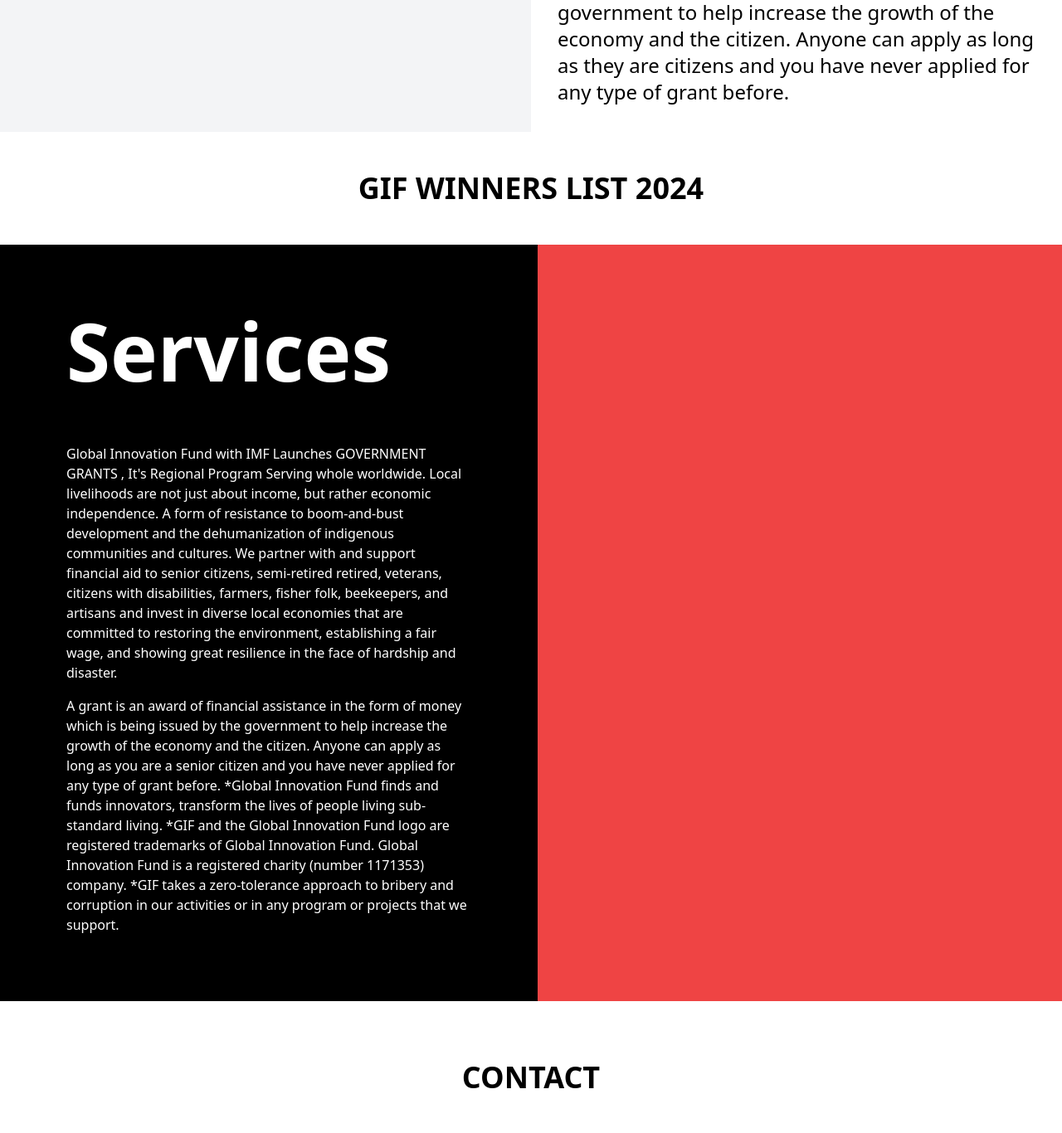
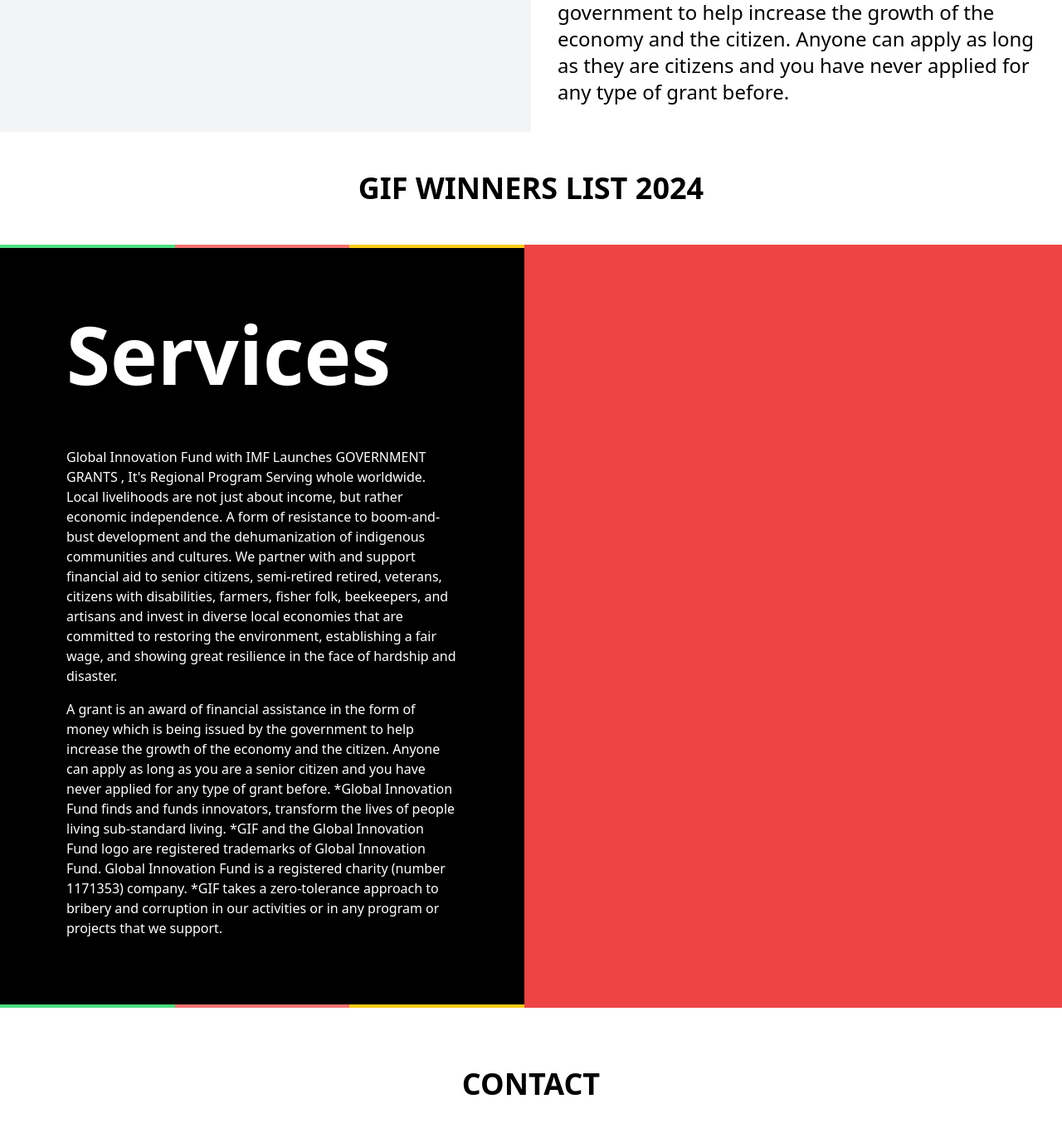
Before and after one commit to TobiLight/gif, a SvelteKit app: page / in a window 1280 px wide. Shown: the part 1329-2695 px from the top of the page at 83% size. Built offline with nearby package versions, Linux system fonts and the light colour scheme.

Commit message:
fix: ui redesign

```diff
--- a/src/routes/+page.svelte
+++ b/src/routes/+page.svelte
@@ -180,6 +180,12 @@
 
 <section id="services" class="">
 	<div class="flex flex-col lg:flex-row w-full">
+		<div class="grid w-full">
+			<div class="lg:hdden flex">
+				<div class="bg-green-400 h-1 w-full"></div>
+				<div class="bg-red-400 h-1 w-full"></div>
+				<div class="bg-yellow-400 h-1 w-full"></div>
+			</div>
 			<div class="grid w-full bg-black text-white p-8">
 				<div class="grid gap-16 md:p-12">
 					<h1 class="text-5xl text-center md:text-left md:text-8xl font-semibold">Services</h1>
@@ -190,24 +196,32 @@
 							economic independence. A form of resistance to boom-and-bust development and the
 							dehumanization of indigenous communities and cultures. We partner with and support
 							financial aid to senior citizens, semi-retired retired, veterans, citizens with
-						disabilities, farmers, fisher folk, beekeepers, and artisans and invest in diverse local
-						economies that are committed to restoring the environment, establishing a fair wage, and
-						showing great resilience in the face of hardship and disaster.
+							disabilities, farmers, fisher folk, beekeepers, and artisans and invest in diverse
+							local economies that are committed to restoring the environment, establishing a fair
+							wage, and showing great resilience in the face of hardship and disaster.
 						</p>
 						<p>
 							A grant is an award of financial assistance in the form of money which is being issued
-						by the government to help increase the growth of the economy and the citizen. Anyone can
-						apply as long as you are a senior citizen and you have never applied for any type of
-						grant before. *Global Innovation Fund finds and funds innovators, transform the lives of
-						people living sub-standard living. *GIF and the Global Innovation Fund logo are
-						registered trademarks of Global Innovation Fund. Global Innovation Fund is a registered
-						charity (number 1171353) company. *GIF takes a zero-tolerance approach to bribery and
-						corruption in our activities or in any program or projects that we support.
+							by the government to help increase the growth of the economy and the citizen. Anyone
+							can apply as long as you are a senior citizen and you have never applied for any type
+							of grant before. *Global Innovation Fund finds and funds innovators, transform the
+							lives of people living sub-standard living. *GIF and the Global Innovation Fund logo
+							are registered trademarks of Global Innovation Fund. Global Innovation Fund is a
+							registered charity (number 1171353) company. *GIF takes a zero-tolerance approach to
+							bribery and corruption in our activities or in any program or projects that we
+							support.
 						</p>
 					</div>
 				</div>
 			</div>
-		<div class="p-4 bg-red-500 w-full"></div>
+			<div class="lg:hdden flex">
+				<div class="bg-green-400 h-1 w-full"></div>
+				<div class="bg-red-400 h-1 w-full"></div>
+				<div class="bg-yellow-400 h-1 w-full"></div>
+			</div>
+		</div>
+
+		<div class="hidden lg:block p-4 bg-red-500 w-full"></div>
 	</div>
 </section>
 
```
Lines whose indentation alone changed are shown as unchanged.
